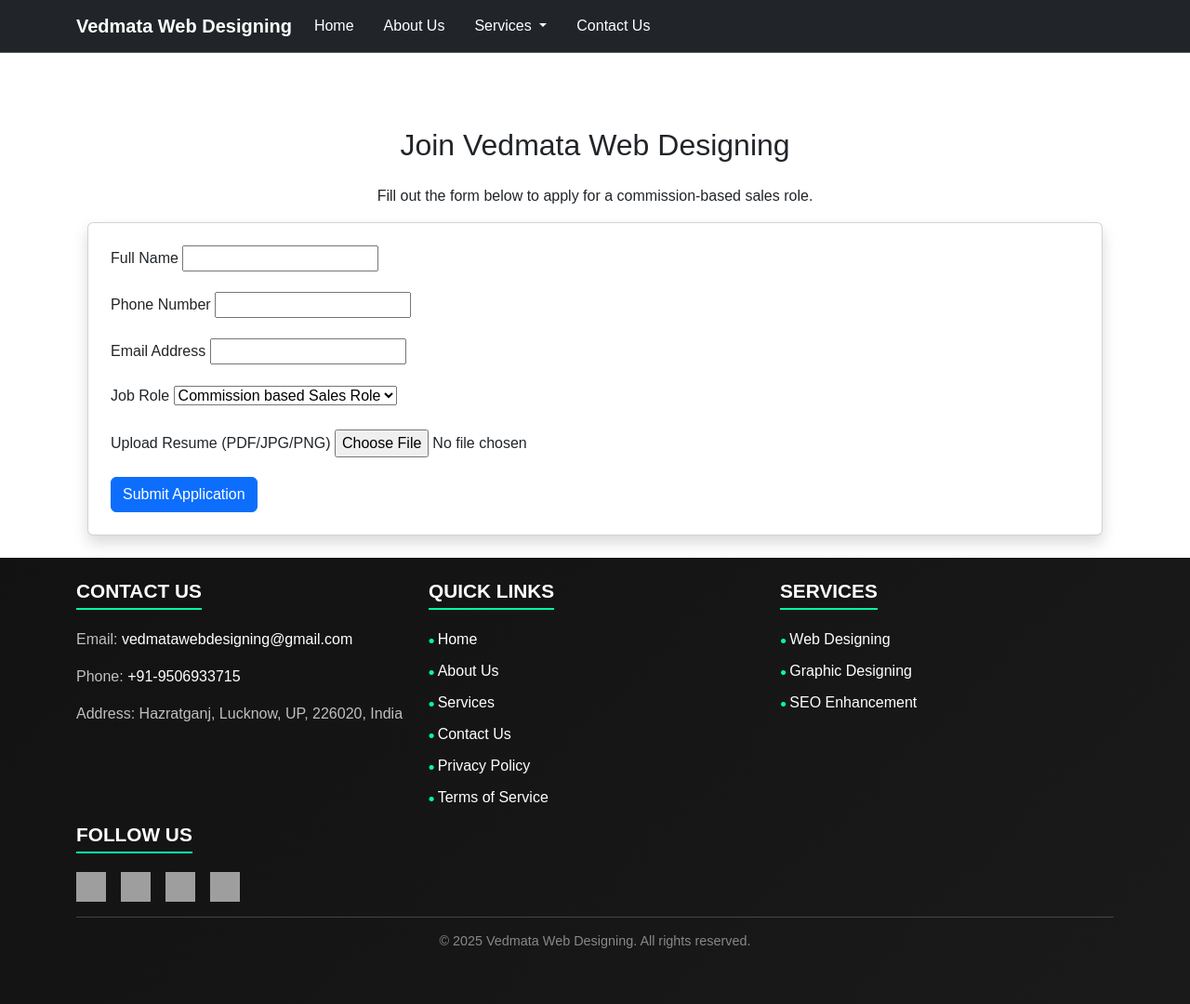
After one commit to divy-mohan/vedmata_web_designing, a Django app: template templates/home/career_form.html in a window 1280 px wide. The commit adds this page. Shown: the whole page at 93% size. Run offline with Django 5.2, Linux system fonts and the light colour scheme; the template is opened without the code that fills it: values that come from a table or form of the project are taken from there, others are empty; grey boxes are pictures that could not be loaded.

Commit message:
added career section

```diff
--- a/home/forms.py
+++ b/home/forms.py
@@ -1,5 +1,5 @@
 from django import forms
-from .models import ContactMessage
+from .models import CareerApplication, ContactMessage
 from .widgets import CustomCheckboxSelectMultiple
 
 class ContactForm(forms.ModelForm):
@@ -20,3 +20,14 @@ class ContactForm(forms.ModelForm):
     class Meta:
         model = ContactMessage
         fields = ['name', 'email', 'message', 'country_name', 'mobile_number', 'services']
+
+
+
+class CareerApplicationForm(forms.ModelForm):
+    class Meta:
+        model = CareerApplication
+        fields = ["name", "phone_number", "email", "job_role", "resume"]
+
+    def __init__(self, *args, **kwargs):
+        super().__init__(*args, **kwargs)
+        self.fields["resume"].widget.attrs.update({"accept": ".pdf,.jpg,.png"})
--- a/home/models.py
+++ b/home/models.py
@@ -18,8 +18,7 @@ class ContactMessage(models.Model):
     mobile_number = models.CharField(
         max_length=10,
         default='',
-        validators=[RegexValidator(regex='^\d{10}$', message='⚠️ Mobile number must be a Valid number⚠️')]
-    )
+        validators=[RegexValidator(regex=r'^\d{10}$', message='⚠️ Mobile number must be a Valid number⚠️')])
 
     services = models.JSONField(default=list)  # Multiple values store करने के लिए
 
@@ -27,3 +26,17 @@ class ContactMessage(models.Model):
 
     def __str__(self):
         return f"{self.name} - {self.email} - {self.country_name} {self.mobile_number} - Services: {', '.join(self.services)}"
+
+class CareerApplication(models.Model):
+    JOB_ROLE_CHOICES = [
+        ("commission_sales", "Commission based Sales Role"),
+    ]
+
+    name = models.CharField(max_length=255)
+    phone_number = models.CharField(max_length=15)
+    email = models.EmailField()
+    job_role = models.CharField(max_length=50, choices=JOB_ROLE_CHOICES, default="commission_sales")
+    resume = models.FileField(upload_to="resumes/", blank=True, null=True)
+
+    def __str__(self):
+        return self.name
--- /dev/null
+++ b/templates/home/career_form.html
@@ -0,0 +1,42 @@
+{% extends "base.html" %}
+{% block title %}Careers - Apply Now{% endblock %}
+
+{% block c1 %}
+<div class="container">
+    <h2 class="my-4 text-center">Join Vedmata Web Designing</h2>
+    <p class="text-center">Fill out the form below to apply for a commission-based sales role.</p>
+
+    <div class="card p-4 shadow">
+        <form method="POST" enctype="multipart/form-data">
+            {% csrf_token %}
+
+            <div class="mb-3">
+                <label for="id_name" class="form-label">Full Name</label>
+                {{ form.name }}
+            </div>
+
+            <div class="mb-3">
+                <label for="id_phone_number" class="form-label">Phone Number</label>
+                {{ form.phone_number }}
+            </div>
+
+            <div class="mb-3">
+                <label for="id_email" class="form-label">Email Address</label>
+                {{ form.email }}
+            </div>
+
+            <div class="mb-3">
+                <label for="id_job_role" class="form-label">Job Role</label>
+                {{ form.job_role }}
+            </div>
+
+            <div class="mb-3">
+                <label for="id_resume" class="form-label">Upload Resume (PDF/JPG/PNG)</label>
+                {{ form.resume }}
+            </div>
+
+            <button type="submit" class="btn btn-primary">Submit Application</button>
+        </form>
+    </div>
+</div>
+{% endblock %}
```
Also changed, not shown: home/views.py (+17 -0 lines), db.sqlite3, home/migrations/0007_careerapplication.py (added), static/css/contact_us.css (line endings or trailing spaces).
